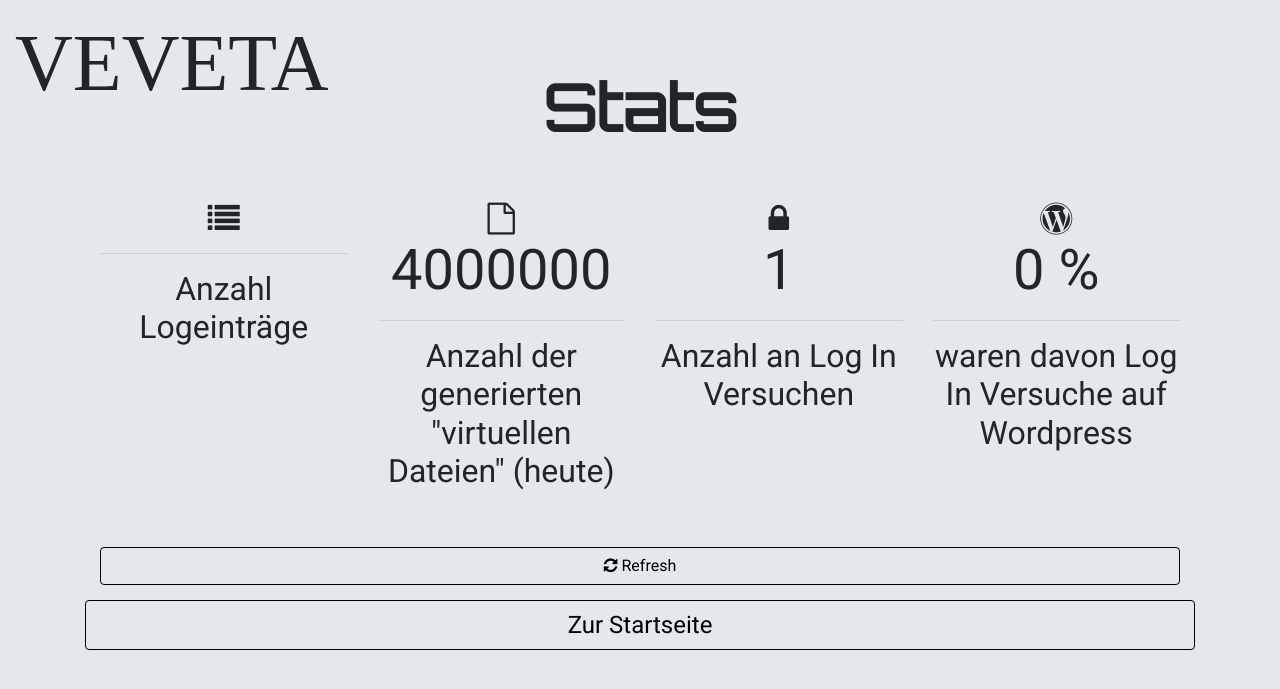
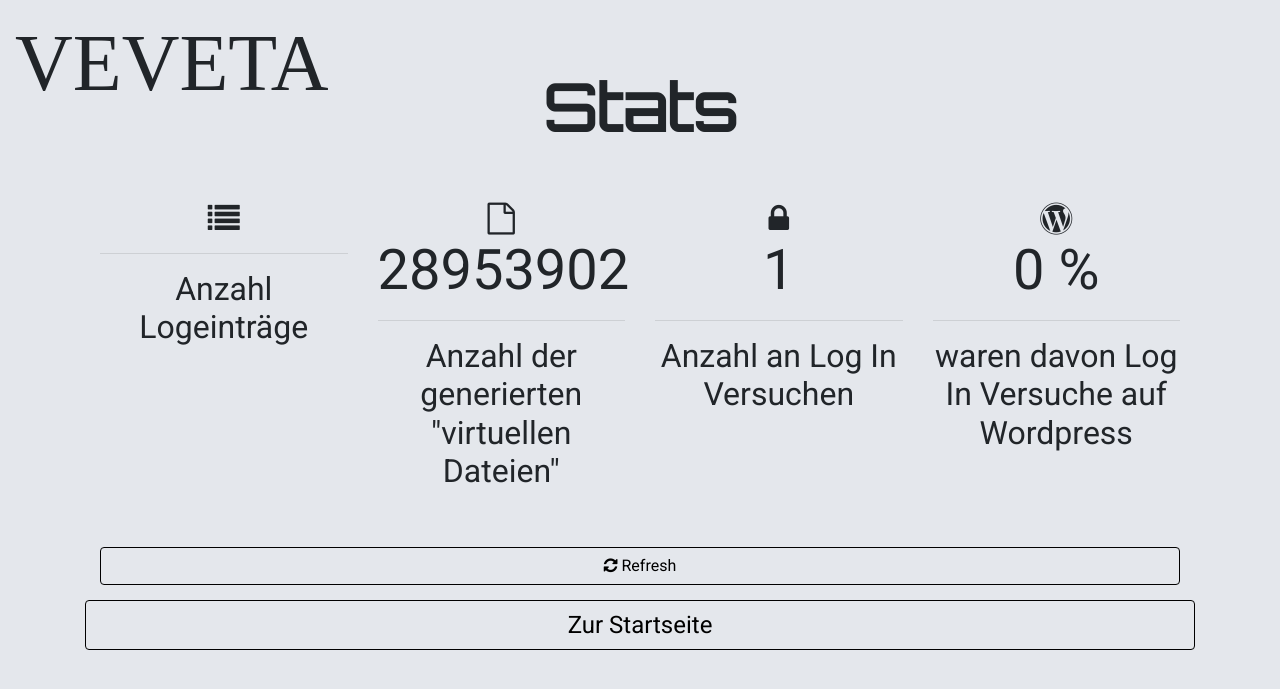
Before and after one commit to Analyse-von-Webcrawlern/Maturaprojekt, a PHP site: page /stats.php in a window 1280 px wide. Shown: the top 689 px of the page. Run offline with PHP 8.4, Linux system fonts and the light colour scheme; tables that the repository leaves empty or names only in its code hold one stand-in row (values such as "Sample post"); data that the repository does not hold is empty; some libraries are stand-ins or nearby versions; some web fonts are replaced.

Commit message:
virtuelle dateien counter in datenbank

```diff
--- a/Webseite_VEVETA/Webserver/reply.php
+++ b/Webseite_VEVETA/Webserver/reply.php
@@ -47,6 +47,12 @@
 		<?php
 
 		function writeGeneratedLinks($link){
+			include 'connect-database.php';
+
+			$statement = "UPDATE virtuelle_dateien SET number = number +1";
+		  $result = $mysqli->query($statement);
+
+
 			$link = substr($link, 0, -2);
 			$file = fopen("/home/thomas/Schreibtisch/generated-links.log", "a");
 			$txt = getenv('REMOTE_ADDR')." ".$_SERVER['HTTP_USER_AGENT']." [".date('d.m.Y-H.i.s')."] ".$link."\n";
--- a/Webseite_VEVETA/Webserver/stats.php
+++ b/Webseite_VEVETA/Webserver/stats.php
@@ -49,7 +49,7 @@
   $statement = "SELECT count(id) AS 'anzahl' FROM failedlogins";
   $result = $mysqli->query($statement);
   $row = $result->fetch_assoc();
-  $virtuelleD = 4000000;
+  $virtuelleD = 28953902;
 
   //failed login
   $statement = "SELECT count(id) AS 'anzahl' FROM failedlogins";
@@ -91,14 +91,14 @@
                             <div class="col-12 col-sm-6 col-lg-3 pt-5">
                                 <p class="m-0"><i class="fa fa-file-o fa-2x" aria-hidden="true"></i></p>
                                 <p class="m-0 display-4">
-                                  <span class="nbanimate nbreplay countingnumber">
+                                  <span class="nbanimate countingnumber">
                                     <?php
                                       echo $virtuelleD;
                                     ?>
                                   </span>
                                 </p>
                                 <hr class="hr-white">
-                                <h2 class="number-description">Anzahl der generierten "virtuellen Dateien" (heute)</h2>
+                                <h2 class="number-description">Anzahl der generierten "virtuellen Dateien"</h2>
                             </div>
                             <div class="col-12 col-sm-6 col-lg-3 pt-5">
                                 <p class="m-0"><i class="fa fa-lock fa-2x" aria-hidden="true"></i></p>
```
